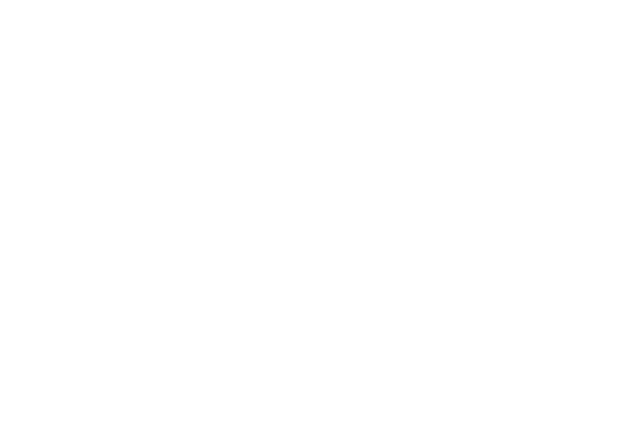
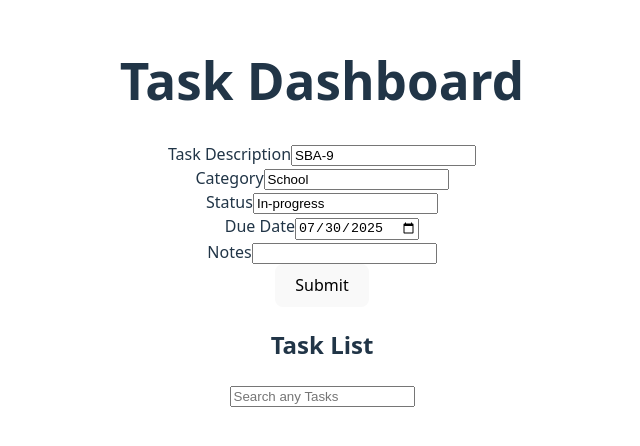
Before and after one commit to 0gmec/React-Dashboard-Application, a React (Vite) app: page / in a window 1280 px wide. Shown: the part 180-626 px from the top of the page, without its empty margins (318-958 px from the left). Built offline with nearby package versions, Linux system fonts and the light colour scheme.

Commit message:
live server is updated

```diff
--- a/src/App.tsx
+++ b/src/App.tsx
@@ -1,11 +1,19 @@
 import { useState } from 'react'
+
+import  TaskList from './components/TaskList/TaskList'
+import   TaskForm  from './components/TaskForm/TaskForm'
+// import   TaskFilter from './components/TaskFilter/TaskFilter'
+
 
 import './App.css'
 
 function App() {
   return (
     <>
-
+      <h1>Task Dashboard</h1>
+      <TaskForm/>
+      <TaskList/>
+      {/* <TaskFilter/> */}
     </>
   )
 }
--- a/src/components/TaskForm/TaskForm.tsx
+++ b/src/components/TaskForm/TaskForm.tsx
@@ -3,22 +3,23 @@ import type { TaskFormData } from '../../types'
 
 
 
-export default function TaskFormData() {
-    const SubmitForm: React.FC = () => {
+const TaskForm: React.FC = () => {
     const [formData, setFormData] = useState<TaskFormData>({
-            id: "",
-            taskDescription: "",
-            category: "",
-            status: "",
-            dueDate: "",
+        id: 1,
+        taskDescription: "SBA-9",
+        category: "School",
+        status: "In-progress",
+        dueDate: "2025-07-30",
         notes: ""
     })
+
     const [error, setError] = useState<{ [key: string]: string }>({})
+    //  Handler
     const handleChange = (event: React.ChangeEvent<HTMLInputElement>) => {
         const {name, value} = event.target
         setFormData({ ...formData, [name]: value });
     }
-
+    // form validation
     const handleValidation = () => {
         const errors: { [key: string]: string } = {};
         let formDataIsValid = true;
@@ -27,12 +28,9 @@ const handleValidation = () => {
             formDataIsValid = false;
             errors["taskDescription"] = "Cannot be empty";
 
-    } else if (typeof error["taskDescription"] !== "undefined") {
-        if (!error["taskDescription"].match(/^[a-z]+$/)) {
-            formDataIsValid = false;
-            errors["taskDescription"] = "Only letters";
         }
-    }
+
+
         if (!formData.category) {
             formDataIsValid = false
             errors["category"] = "Cannot be empty"
@@ -43,48 +41,50 @@ if (!formData.status) {
             errors["status"] = "Status cannot be empty"
         }
 
-if (!formData.dueDate) [
+        if (!formData.dueDate) {
             formDataIsValid = false
-
-]
+            errors["date"] = "Select a Date"
+        }
 
         setError(errors)
         return formDataIsValid
     }
-
+    // hnadler for submit
     const handleSubmit = (event: React.FormEvent<HTMLFormElement>) => {
         event.preventDefault()
         const formDataIsValid = handleValidation()
         if (formDataIsValid)
-            alert(`Submitting formData: ${formData}`);
+        alert(`Submitting formData`);
+
     }
+
     return (
         <form name="taskForm" onSubmit={handleSubmit}>
             <label htmlFor="">Task Description</label>
-                <input type="text" name="taskDescription" value={formData.taskDescription}
+            <input type="text" id="taskDescription" name="taskDescription" value={formData.taskDescription}
                 onChange={handleChange} />
             <div>
                 <label htmlFor="">Category</label>
-                    <input type="text" name="category" value={formData.category}
+                <input type="text" id="category" name="category" value={formData.category}
                     onChange={handleChange}
                 />
             </div>
             <div>
                 <label htmlFor="">Status</label>
-                    <input type="text" name="status" value={formData.status}
+                <input type="text" id="status" name="status" value={formData.status}
                     onChange={handleChange}
                 />
             </div>
             <div>
                 <label htmlFor="">Due Date</label>
-                    <input type="date" name="Date" value={formData.dueDate}
+                <input type="date" id="date"  name="dueDate" value={formData.dueDate}
                     onChange={handleChange}
                 />
 
             </div>
             <div>
                 <label htmlFor="">Notes</label>
-                    <input type="text" name="notes" value={formData.notes}
+                <input type="text" id="notes" name="notes" value={formData.notes}
                     onChange={handleChange}
                 />
             </div>
@@ -93,5 +93,5 @@ if (!formData.dueDate) [
         </form>
     )
 }
-    return <SubmitForm/>
-}
+
+export default TaskForm
--- a/src/components/TaskList/TaskList.tsx
+++ b/src/components/TaskList/TaskList.tsx
@@ -2,7 +2,7 @@ import type { TaskListProps } from "../../types";
 import type { TaskItem } from "../../types";
 import { useState } from "react";
 
-export default function TaskListProps({}: TaskListProps) {
+export default function TaskList({}) {
 
 
     const [search, setSearch]= useState<string>("")
```
Also changed, not shown: src/components/TaskFilter/TaskFilter.tsx (+20 -18 lines), src/types/index.ts (+17 -10 lines). Lines whose indentation alone changed are shown as unchanged.
